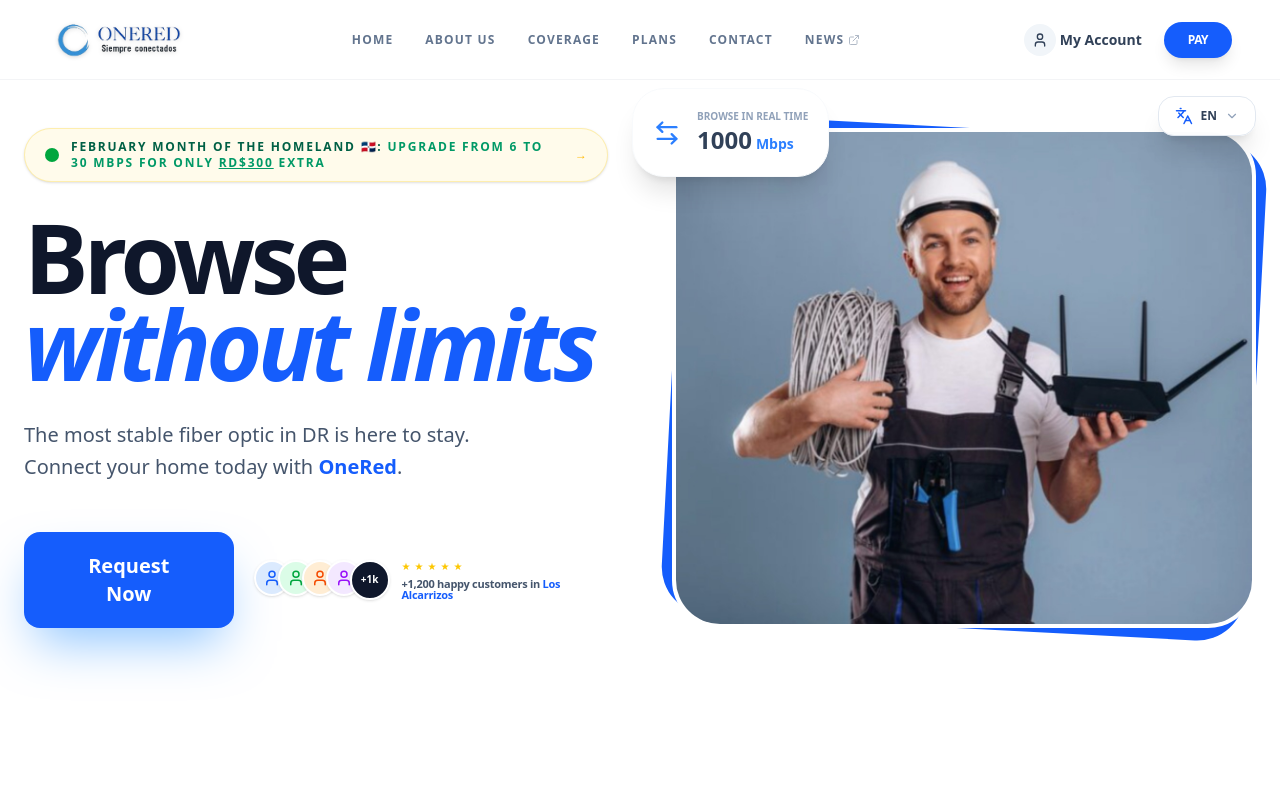
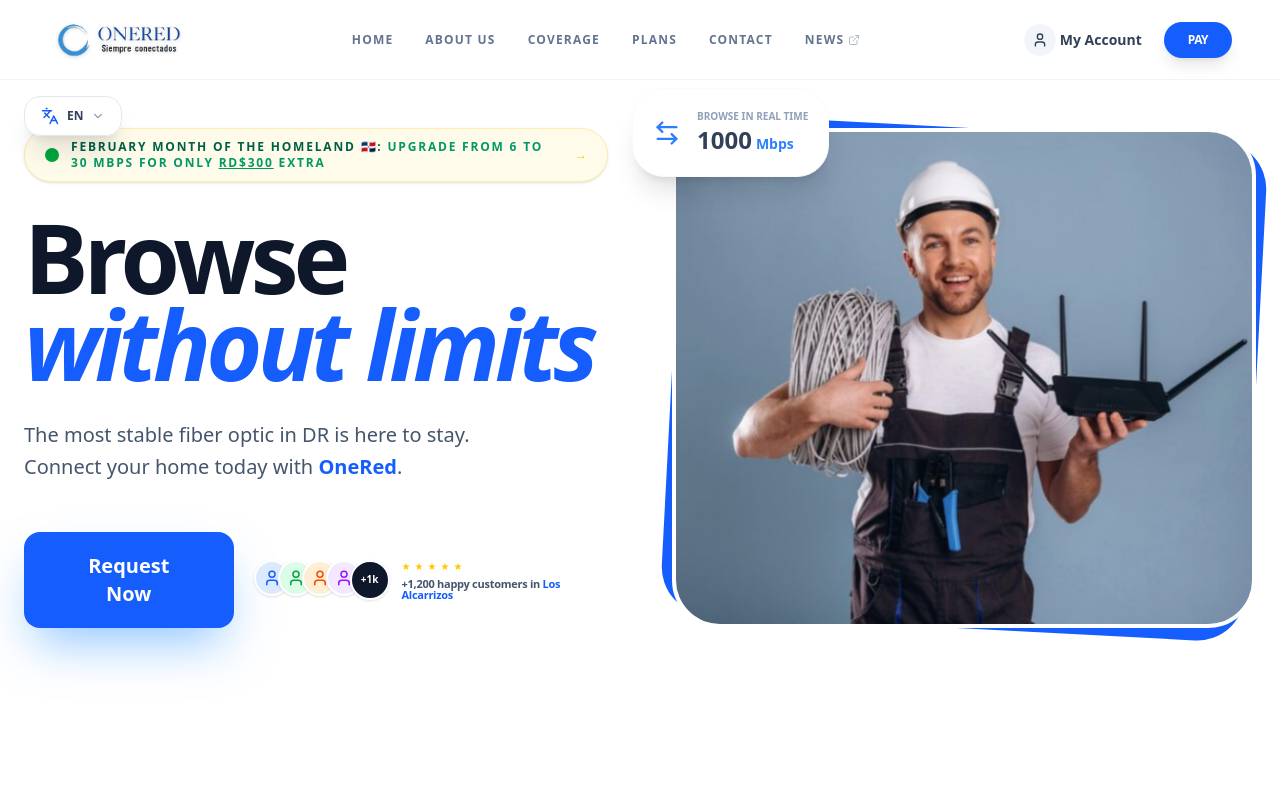
Before and after one commit to juniorguira2012/webpage-onered, a React (Vite) app: page / in a window 1280 px wide. Shown: the top 800 px of the page. Built offline with nearby package versions, Linux system fonts and the light colour scheme.

Commit message:
button de traductor a la derecha

```diff
--- a/src/components/LanguageSelector.jsx
+++ b/src/components/LanguageSelector.jsx
@@ -7,8 +7,8 @@ export default function LanguageSelector() {
   const [showLangs, setShowLangs] = useState(false);
 
   return (
-    <div className="fixed top-24 right-6 z-[9999]">
-      {/* z-[9999] para que siempre esté por encima de todo */}
+    /* Cambiamos right-6 por left-6 */
+    <div className="fixed top-24 left-6 z-[9999]">
       <div className="relative">
         <button
           onClick={() => setShowLangs(!showLangs)}
@@ -22,7 +22,8 @@ export default function LanguageSelector() {
         </button>
 
         {showLangs && (
-          <div className="absolute right-0 mt-3 w-40 bg-white rounded-2xl shadow-2xl border border-slate-100 overflow-hidden animate-in fade-in zoom-in duration-200">
+          /* Cambiamos right-0 por left-0 para que el menú despliegue hacia la derecha */
+          <div className="absolute left-0 mt-3 w-40 bg-white rounded-2xl shadow-2xl border border-slate-100 overflow-hidden animate-in fade-in zoom-in duration-200">
             {[
               { code: 'es', label: 'Español', flag: '🇩🇴' },
               { code: 'en', label: 'English', flag: '🇺🇸' },
--- a/src/components/Navbar.jsx
+++ b/src/components/Navbar.jsx
@@ -110,7 +110,7 @@ export default function Navbar() {
                   <FileUp size={18}/>
                   {t('nav_aplicar_comprobantes', 'Aplicar Comprobantes')}
                 </a>
-                <a href="https://bot.oneredrd.com/aplicar-pago-web" className="flex items-center gap-3 px-4 py-3 text-[10px] font-black uppercase text-slate-600 hover:bg-blue-50 rounded-xl transition">
+                <a href="https://bot.oneredrd.com/consultafactura" className="flex items-center gap-3 px-4 py-3 text-[10px] font-black uppercase text-slate-600 hover:bg-blue-50 rounded-xl transition">
                   <Search size={18}/>
                   {t('nav_verificar_factura', 'Verificar Factura')}
                 </a>
```
